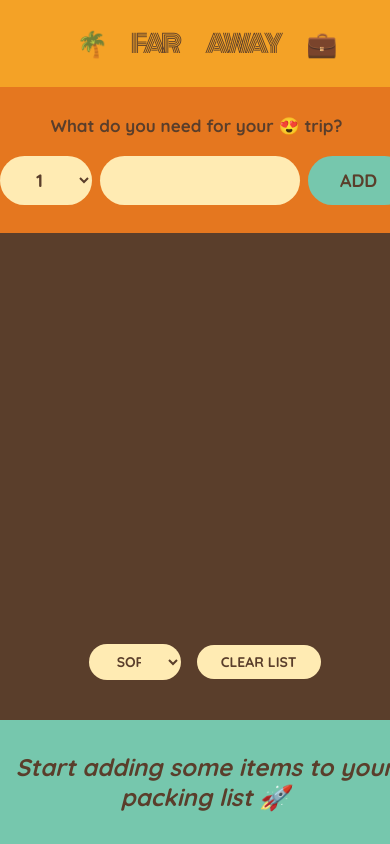
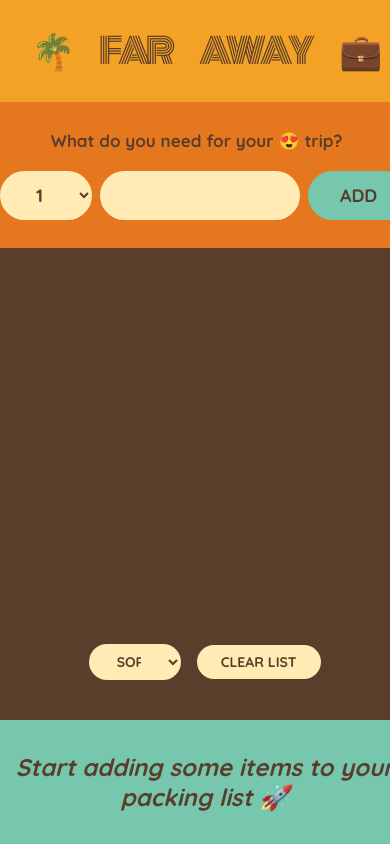
Before and after one commit to NaK8/Far-Away-App, a React (Vite) app: page / in a window 390 px wide. Built offline with nearby package versions, Linux system fonts and the light colour scheme.

Commit message:
git init

```diff
--- a/src/components/List.tsx
+++ b/src/components/List.tsx
@@ -17,7 +17,7 @@ const List = ({ list, deleted, packed }: ListProps) => {
 
   return (
     <li>
-      <input type="checkbox" onClick={checkBox} checked={list.packed} />
+      <input type="checkbox" onClick={checkBox} defaultChecked={list.packed} />
       <span style={list.packed ? { textDecoration: "line-through" } : {}}>
         {list.quantity} {list.description}
       </span>
--- a/src/components/PackingList.tsx
+++ b/src/components/PackingList.tsx
@@ -28,6 +28,8 @@ const PackingList = ({
       (a, b) => Number(b.packed) - Number(a.packed)
     );
 
+  if (sortOrder === "quantity")
+    sortedItems = ListItem.slice().sort((a, b) => a.quantity - b.quantity);
   return (
     <div className="list">
       <ul>
@@ -51,6 +53,7 @@ const PackingList = ({
           <option value="input">Sort by input order</option>
           <option value="descripiton">Sort by description</option>
           <option value="packed">Sort by packed status</option>
+          <option value="quantity">Sort by quantity</option>
         </select>
         <button onClick={clear}>Clear List</button>
       </div>
--- a/src/index.css
+++ b/src/index.css
@@ -146,7 +146,7 @@ input[type="checkbox"] {
 }
 @media screen and (max-width: 500px) {
   h1 {
-    --h1: 2.5rem;
+    --h1: 3.5rem;
   }
   input {
     width: 200px;
```
